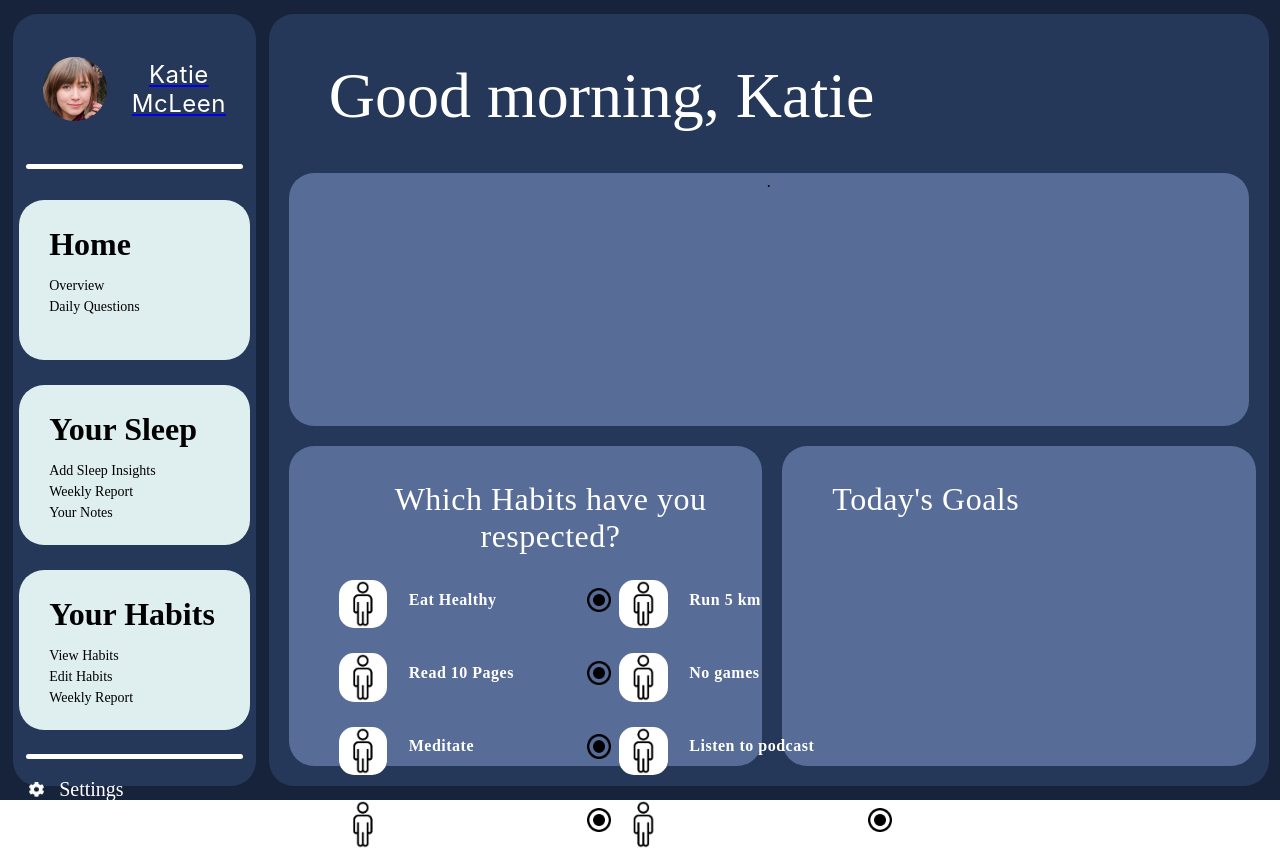
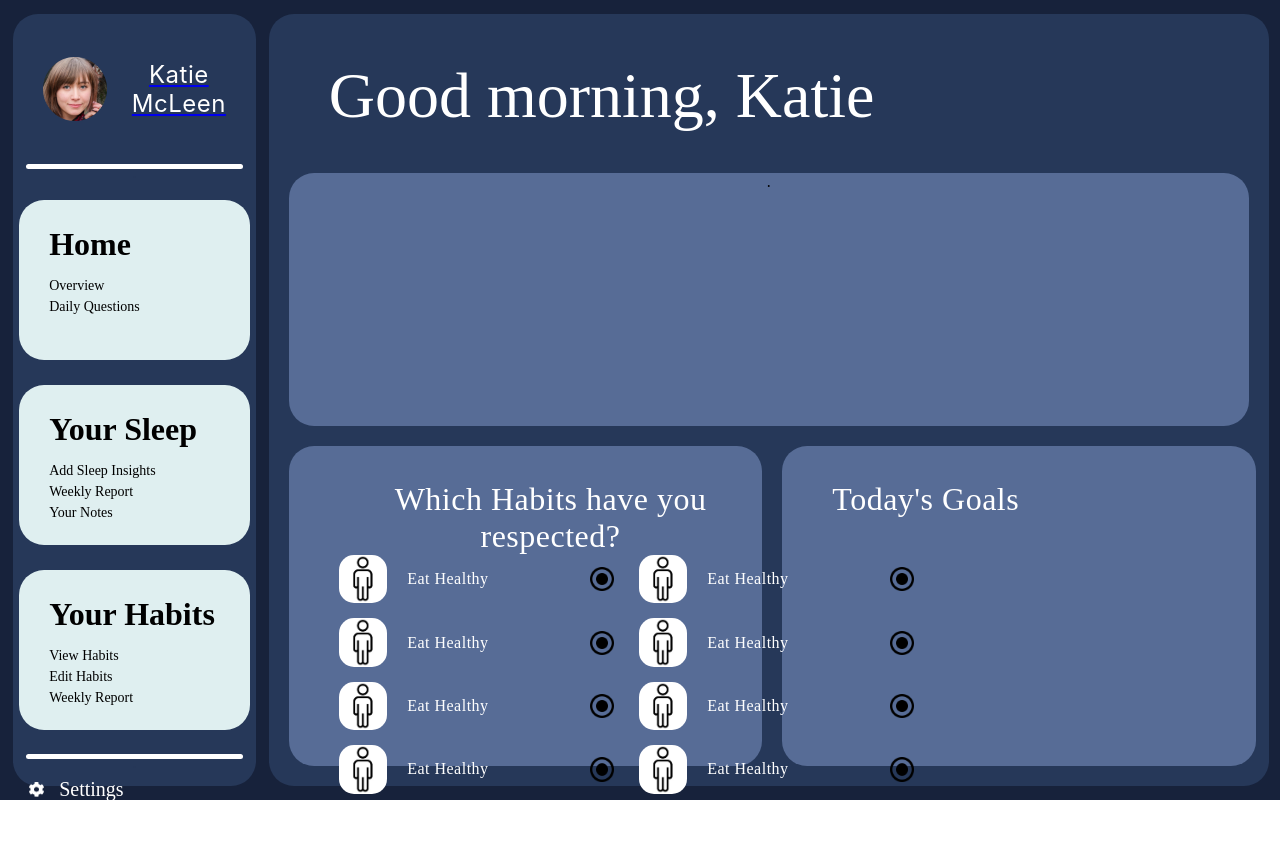
Before and after one commit to nite-app/nite, a React (Create React App) app: page / in a window 1280 px wide. Built offline with nearby package versions, Linux system fonts and the light colour scheme.

Commit message:
completed habits UI

```diff
--- a/src/App.css
+++ b/src/App.css
@@ -192,88 +192,56 @@
 
 .inlinewords {
   display: flex;
-  margin-top: 7.5px;
+  width: 275px;
+  position: relative;
+  align-items: center;
+  margin: 15px 0 0 0;
 }
 
-.bottomimgl {
+.bottomimg {
   width: 48.42px;
   height: 48.42px;
-  margin-left: 50px;
-  margin-top: 17.5px;
-  border-radius: 15px;
-}
-.bottomimgr {
-  width: 48.42px;
-  height: 48.42px;
-  margin-left: 425px;
-  margin-top: 17.5px;
   border-radius: 15px;
 }
 
-.bottomwordsl {
-  position: absolute;
+.bottomword {
   text-align: left;
-  margin-left: 120px;
-  margin-top: 27px;
-  width: 121px;
-  height: 19px;
   font-family: Articulat CF;
   letter-spacing: 0.5px;
-  font-style: normal;
-  font-weight: 600;
   font-size: 16px;
+  font-weight: 400;
   line-height: 20px;
   color: #ffffff;
+  margin: 0 0 0 20px;
 }
 
-.bottomwordsr {
+.radioicon {
   position: absolute;
-  text-align: left;
-  margin-left: 495px;
-  margin-top: 27px;
-  width: 158px;
-  height: 19px;
-  font-family: Articulat CF;
-  letter-spacing: 0.5px;
-  font-style: normal;
-  font-weight: 600;
-  font-size: 16px;
-  line-height: 20px;
-  color: #ffffff;
-}
-.radioiconl {
-  margin-top: 25px;
-  margin-left: 200px;
+  right: 0;
   width: 24.21px;
   height: 24.21px;
   border-radius: 3.5px;
-  box-sizing: border-box;
-}
-
-.radioiconr {
-  margin-top: 25px;
-  margin-left: 200px;
-  width: 24.21px;
-  height: 24.21px;
-  border-radius: 3.5px;
-  box-sizing: border-box;
 }
 
 .habitscontainer {
-  display: flex;
-  height: 27vh;
+  display: grid;
+  height: 100%;
+  width: 100%;
+  grid-template-columns: repeat(2, 1fr);
+  align-items: center;
+  margin-top: -15px;
 }
 
 .right {
-  width: 7vw;
+  width: 50%;
   display: flex;
   flex-direction: column;
-  align-items: center;
-  margin-left: 120px;
+  margin-left: 25px;
 }
 
 .left {
-  width: 7vw;
+  width: 50%;
+  margin-left: 50px;
 }
 
 /* ####################### REGISTER AND LOGIN ########################## */
--- a/src/Screens/Home.js
+++ b/src/Screens/Home.js
@@ -59,108 +59,107 @@ function Home() {
                     <img
                       src={require("../img/images.jpg")}
                       alt=""
-                      className="bottomimgl"
+                      className="bottomimg"
                     />
-                    <h4 className="bottomwordsl">Eat Healthy</h4>
+                    <h4 className="bottomword">Eat Healthy</h4>
                     <img
                       src={require("../img/radio-on-button.png")}
                       alt=""
-                      className="radioiconl"
+                      className="radioicon"
                     />
                   </div>
                   <div className="inlinewords">
                     <img
                       src={require("../img/images.jpg")}
                       alt=""
-                      className="bottomimgl"
+                      className="bottomimg"
                     />
-                    <h4 className="bottomwordsl">Read 10 Pages</h4>
+                    <h4 className="bottomword">Eat Healthy</h4>
                     <img
                       src={require("../img/radio-on-button.png")}
                       alt=""
-                      className="radioiconl"
+                      className="radioicon"
                     />
                   </div>
                   <div className="inlinewords">
                     <img
                       src={require("../img/images.jpg")}
                       alt=""
-                      className="bottomimgl"
+                      className="bottomimg"
                     />
-                    <h4 className="bottomwordsl">Meditate</h4>
+                    <h4 className="bottomword">Eat Healthy</h4>
                     <img
                       src={require("../img/radio-on-button.png")}
                       alt=""
-                      className="radioiconl"
+                      className="radioicon"
                     />
                   </div>
                   <div className="inlinewords">
                     <img
                       src={require("../img/images.jpg")}
                       alt=""
-                      className="bottomimgl"
+                      className="bottomimg"
                     />
-                    <h4 className="bottomwordsl">Train Yourself</h4>
+                    <h4 className="bottomword">Eat Healthy</h4>
                     <img
                       src={require("../img/radio-on-button.png")}
                       alt=""
-                      className="radioiconl"
+                      className="radioicon"
                     />
                   </div>
                 </div>
-
                 {/* INSERIRE BARRA VERTICALE SEPARATRICE */}
                 <div className="right">
                   <div className="inlinewords">
                     <img
                       src={require("../img/images.jpg")}
                       alt=""
-                      className="bottomimgr"
+                      className="bottomimg"
                     />
-                    <h4 className="bottomwordsr">Run 5 km</h4>
+                    <h4 className="bottomword">Eat Healthy</h4>
                     <img
                       src={require("../img/radio-on-button.png")}
                       alt=""
-                      className="radioiconr"
+                      className="radioicon"
                     />
                   </div>
                   <div className="inlinewords">
                     <img
                       src={require("../img/images.jpg")}
                       alt=""
-                      className="bottomimgr"
+                      className="bottomimg"
                     />
-                    <h4 className="bottomwordsr">No games</h4>
+                    <h4 className="bottomword">Eat Healthy</h4>
                     <img
                       src={require("../img/radio-on-button.png")}
                       alt=""
-                      className="radioiconr"
+                      className="radioicon"
                     />
                   </div>
                   <div className="inlinewords">
                     <img
                       src={require("../img/images.jpg")}
                       alt=""
-                      className="bottomimgr"
+                      className="bottomimg"
                     />
-                    <h4 className="bottomwordsr">Listen to podcast</h4>
+                    <h4 className="bottomword">Eat Healthy</h4>
                     <img
                       src={require("../img/radio-on-button.png")}
                       alt=""
-                      className="radioiconr"
+                      className="radioicon"
                     />
                   </div>
                   <div className="inlinewords">
                     <img
                       src={require("../img/images.jpg")}
                       alt=""
-                      className="bottomimgr"
+                      className="bottomimg"
                     />
-                    <h4 className="bottomwordsr">Don't drink alcool</h4>
+                    <h4 className="bottomword">Eat Healthy</h4>
                     <img
                       src={require("../img/radio-on-button.png")}
                       alt=""
-                      className="radioiconr"
+                      className="radioicon"
                     />
                   </div>
                 </div>
```
